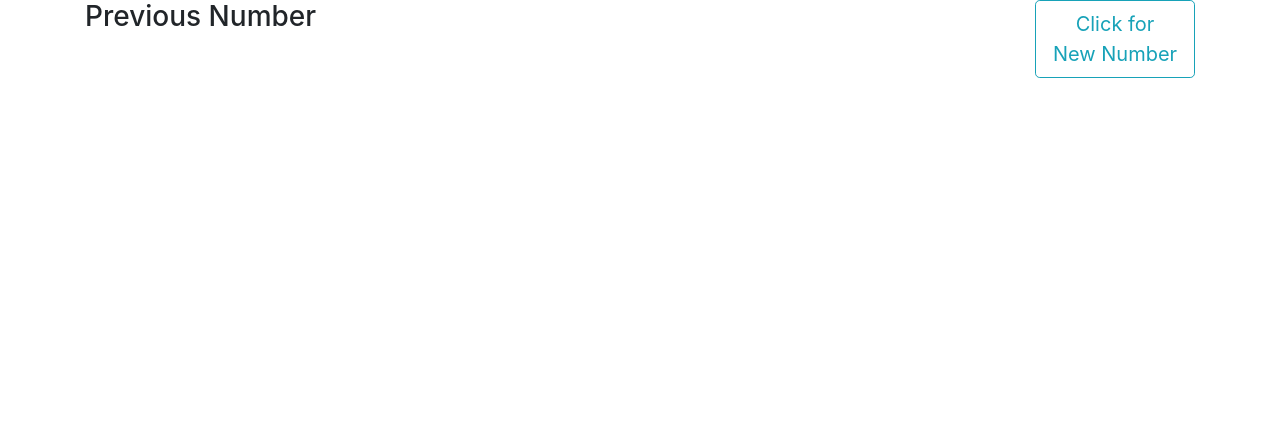
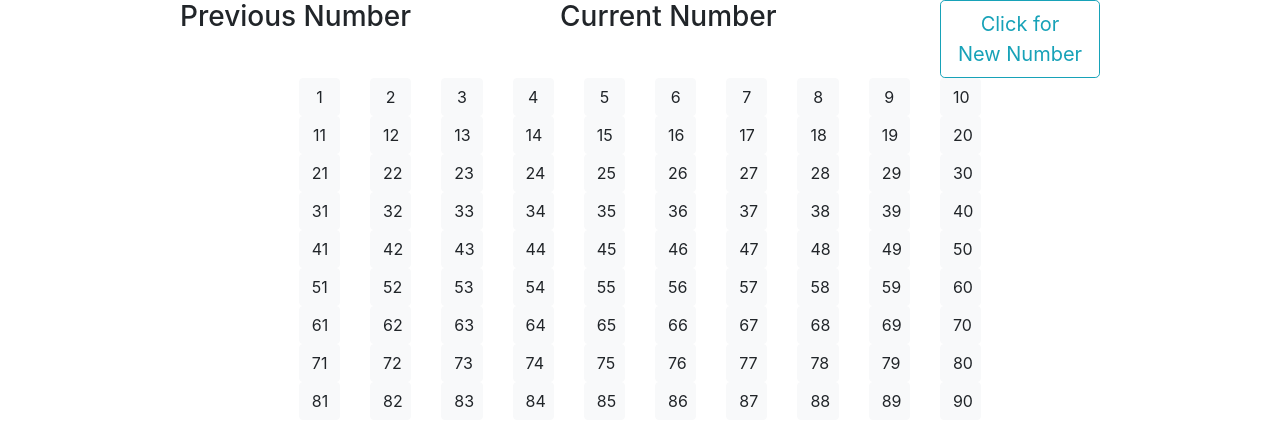
Before and after one commit to aadijain725/Tambola, a plain HTML site: page index.html in a window 1280 px wide. Drawn offline with nearby package versions, Linux system fonts and the light colour scheme.

Commit message:
Completed Board

```diff
--- a/index.html
+++ b/index.html
@@ -18,14 +18,21 @@
 <!--        </div>-->
         <div class="row justify-content-center">
 
-            <div class="col-lg-5 align-content-between" id="prev-image">
+            <div class="col-lg-4 justify-content-center" id="prev-image">
                 <h3 class="red"> Previous Number </h3>
             </div>
 
-            <div class="col-lg-5 align-content-between" id="curr-image">
+            <div class="col-lg-4 justify-content-center" id="curr-image">
+                <h3 class="red"> Current Number </h3>
             </div>
             <div class="col-2 align-content-between">
                 <button class="btn btn-outline-info btn-lg btn-block" id="button"> Click for New Number </button>
+            </div>
+        </div>
+        <div class="row justify-content-center">
+            <div class="col-lg-9 justify-content-center">
+                <div class="justify-content-center" id="board-container">
+                </div>
             </div>
         </div>
 
--- a/js/index.js
+++ b/js/index.js
@@ -5,6 +5,8 @@
     // MODULE GLOBAL VARIABLES, CONSTANTS, AND HELPER FUNCTIONS CAN BE PLACED
     // HERE
     const API_URL = ""; // it's good to factor out your url base as a constant
+    const WIDTH = 500;
+
 
     let set = [];
     let prev;
@@ -12,7 +14,7 @@
     textPrev.innerText = "Previous Number";
 
     let textNext = document.createElement("h3");
-    textNext.innerText = "Next Number";
+    textNext.innerText = "Current Number";
     /**
      *  Add a function that will be called when the window is loaded.
      */
@@ -29,10 +31,36 @@
         console.log(set);
         let button = id("button");
         button.addEventListener("click",printNumber);
+        initBoard();
     }
 
-    // Last number
+    function initBoard() {
+        let board = id("board-container");
+        for (let row = 0; row <= 8; row++) {
+            let r = document.createElement("div");
+            r.classList.add("row");
+            r.classList.add("justify-content-center");
+            for(let col = 1; col <= 10; col++) {
+                let numberButton = document.createElement("button");
+                numberButton.innerText = col + (row * 10) + "";
+                numberButton.type = "button";
+                numberButton.classList.add("btn");
+                numberButton.classList.add("btn-light");
+                numberButton.classList.add("btn-block");
+                numberButton.id = col + (row * 10) + "";
+
+                let c = document.createElement("div");
+                c.classList.add("col-1");
+                c.classList.add("justify-content-center");
+                c.appendChild(numberButton);
+                r.appendChild(c);
+            }
+            board.appendChild(r);
+        }
+    }
+
     // Board
+    // shuffle - shouldnt matter but could add....
 
     function printNumber() {
         let container = id("curr-image");
@@ -55,6 +83,7 @@
         image.alt = "number is " + number;
         // image.classList.add("d-block");
         image.classList.add("card-img-top");
+        //image.classList.add("width = 100");
 
         let download = document.createElement("a");
         download.href = "images/" + number + ".png";
@@ -70,15 +99,21 @@
 
         if(prev) {
             removeAllChildren(prevContainer);
-            removeAllChildren(container);
             prevContainer.appendChild(textPrev);
             prevContainer.appendChild(prev);
         }
 
+        removeAllChildren(container);
         container.appendChild(textNext);
         container.appendChild(item);
         prev = item;
+
+        let numberButton = id(number);
+        numberButton.classList.remove("btn-light");
+        numberButton.classList.add("btn-dark");
     }
+
+
 
 
     /**
```
